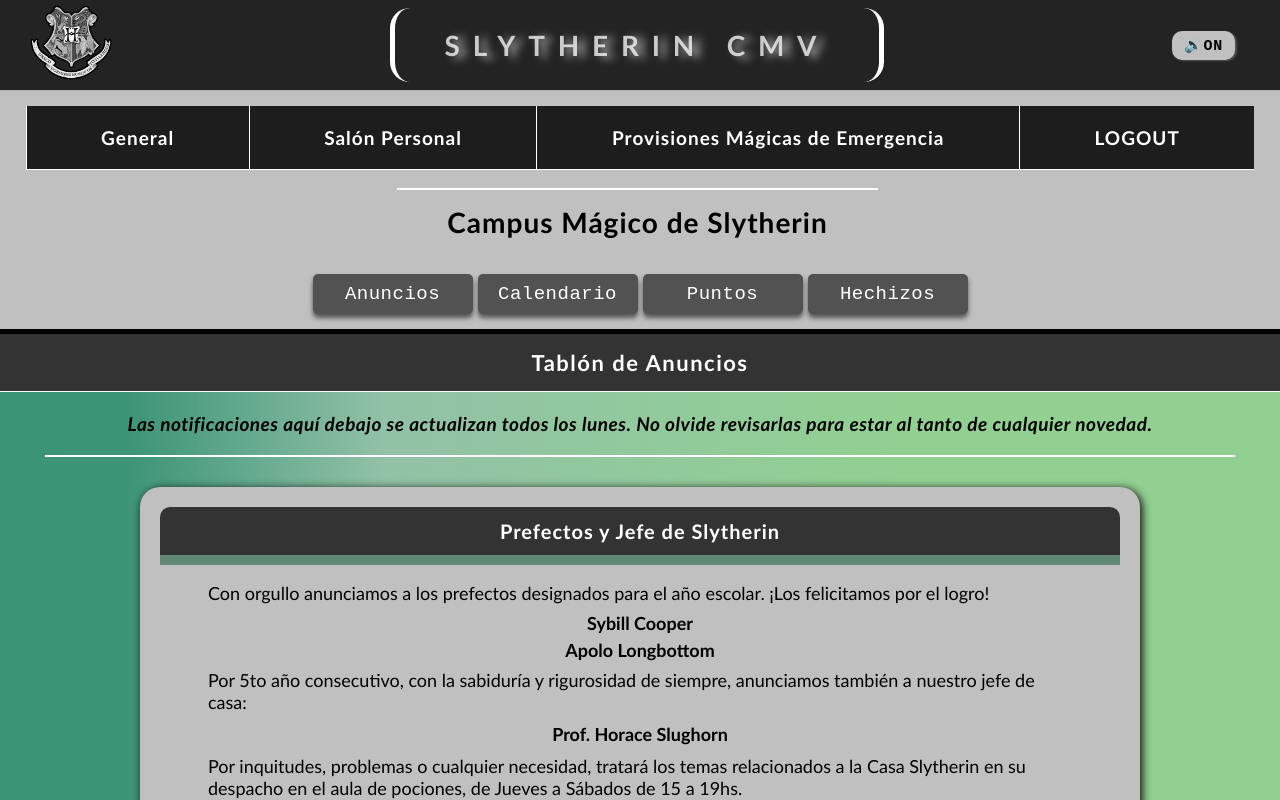
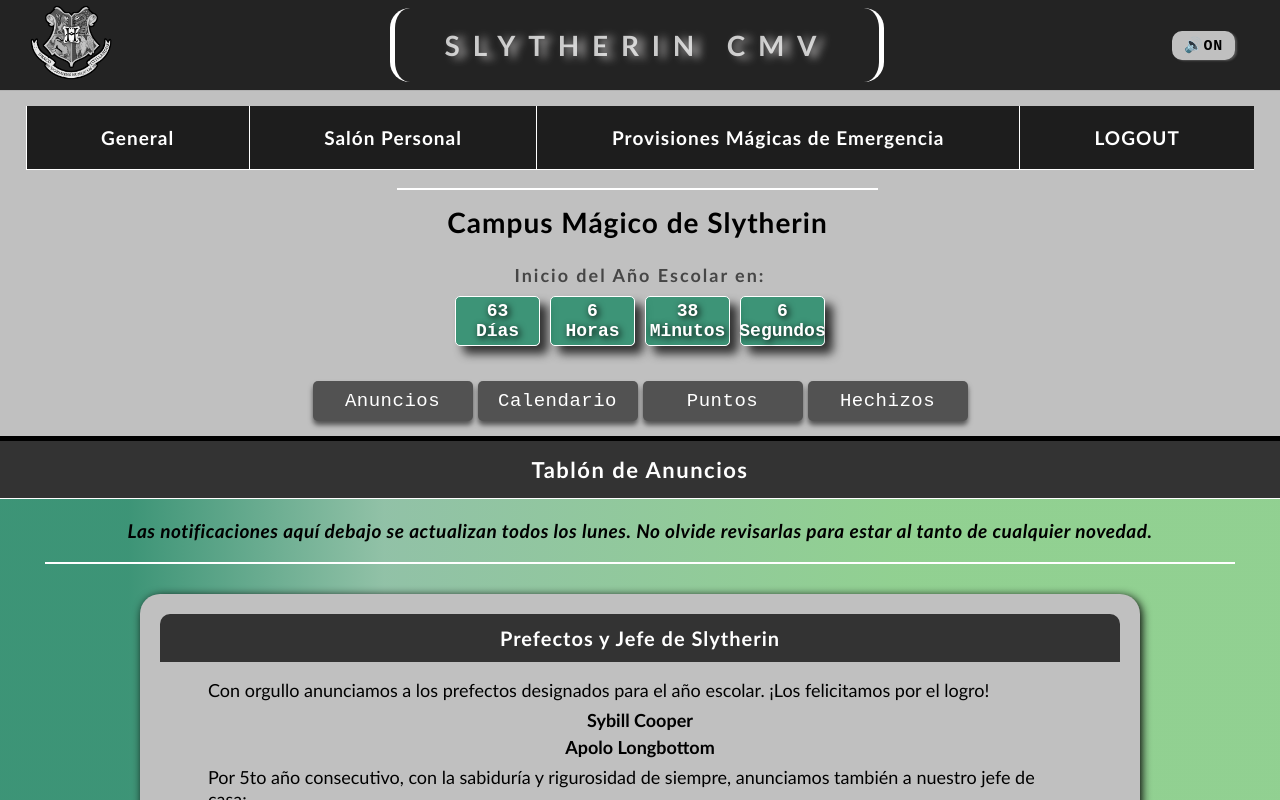
Before and after one commit to LauMFlores/slytherin-cmv, a Next.js app: page /general in a window 1280 px wide. Shown: the top 800 px of the page. Built offline with nearby package versions, Linux system fonts and the light colour scheme.

Commit message:
agrego cuenta regresiva

```diff
--- /dev/null
+++ b/app/componentes/CuentaRegresiva.tsx
@@ -0,0 +1,33 @@
+import React from 'react';
+import Countdown from 'react-countdown';
+import './estilos/cuentaRegresiva.css';
+
+export default function CuentaRegresiva() {
+  const fechaInicioEscolar = new Date('2023-09-05T08:00:00'); // Fecha de inicio
+
+  const renderer = ({ days, hours, minutes, seconds, completed }: any) => {
+    if (completed) {
+      return <div className="etiqueta">¡El año escolar ha comenzado!</div>;
+    }
+
+    return (
+      <div className="cuenta-regresiva">
+        <div className="etiqueta">
+          Inicio del Año Escolar en:
+        </div>
+        <div className="tiempo">
+          <p>{days} <br/> Días </p>
+          <p>{hours}<br/>Horas </p>
+          <p>{minutes}<br/> Minutos </p>
+          <p>{seconds}<br/> Segundos </p>
+        </div>
+      </div>
+    );
+  };
+
+  return (
+    <div className="cuenta-regresiva-container">
+      <Countdown date={fechaInicioEscolar} renderer={renderer} />
+    </div>
+  );
+}
--- /dev/null
+++ b/app/componentes/estilos/cuentaRegresiva.css
@@ -0,0 +1,51 @@
+.cuenta-regresiva {
+    max-width: 340px;
+    padding: 5px 0 20px;
+    margin: 0 auto;
+}
+
+.etiqueta {
+    padding-bottom: 10px;
+    letter-spacing: 1px;
+    font-weight: bold;
+    color: var(--verde-oscuro);
+    color: var(--gris-oscuro);
+}
+
+.tiempo {
+    display: flex;
+    align-items: center;
+    justify-content: center;
+    gap: 10px;
+    border-radius: 5px;
+}
+
+.tiempo p{
+    width: 85px;
+    height: 50px;
+    display: flex;
+    direction: column;
+    align-items: center;
+    justify-content: center;
+    font-weight: bold;
+    border-radius: 5px;
+    border: 1px solid var(--blanco);
+    box-shadow: 8px 8px 10px var(--gris-oscuro-2);
+    text-shadow: 2px 2px 7px var(--negro);
+    color: var(--blanco);
+    background-color: var(--verde-oscuro-2);
+    font-family: var(--font-family-2);
+}
+
+@media (min-width: 720px) {
+    .cuenta-regresiva { max-width: 500px; }
+
+    .etiqueta { letter-spacing: 2px; }
+
+    .tiempo span{
+        width: 120px;
+        height: 50px;
+        padding: 15px;
+        letter-spacing: 1px;
+    }
+}
--- a/app/general/estilos/anuncios.css
+++ b/app/general/estilos/anuncios.css
@@ -17,7 +17,7 @@
     letter-spacing: 1px;
     border-top-left-radius: 10px;
     border-top-right-radius: 10px;
-    border-bottom: 10px solid var(--verde-claro-opacidad-60);
+    /* border-bottom: 4px solid var(--verde-oscuro-2); */
     color: var(--blanco);
     background-color: var( --gris-oscuro-2);
     font-size: var(--font-size-3);
--- a/app/general/page.tsx
+++ b/app/general/page.tsx
@@ -7,6 +7,7 @@
 import Puntos from "./componentes/Puntos";
 import Trivia from "./componentes/Trivia";
 import data from "./data/data_calendario.json";
+import CuentaRegresiva from "../componentes/CuentaRegresiva";
 import "./styles.css";
 
 export default function General() {
@@ -21,6 +22,10 @@
     <Layout pageTitle={pageTitle}>
       <main className="campus">
         <div className="campus-contenedor">
+        <div className="cuenta-regresiva-contenedor">
+          <CuentaRegresiva/>
+        </div>
+
         <Botonera
             opciones={["anuncios", "calendario", "puntos","hechizos"]}
             contenedorActivo={contenedorActivo}
--- a/app/general/styles.css
+++ b/app/general/styles.css
@@ -32,6 +32,9 @@
     font-size: var(--font-size-4);
 }
 
+.cuenta-regresiva-contenedor {
+    background-color: silver;
+}
 .campus-descripcion {
     margin: 0 25px;
     padding-top:20px;
--- a/app/globals.css
+++ b/app/globals.css
@@ -11,7 +11,7 @@
 
  /* gradiente del sitio */
   --verde-gradiente: linear-gradient( to right,
-   #0f855dbd 10%,
+   rgba(15, 133, 93, 0.741) 10%,
    rgba(129, 194, 158, 0.741) 30%,
    #81d681bd 70%);
 
@@ -22,7 +22,7 @@
   /* --verde-medio: rgb(69, 115, 85); */
   --verde-medio: rgb(43, 129, 94);
   --verde-oscuro:rgb(43, 104, 65);
-  /* --verde-oscuro-1: rgb(15, 133, 94); */
+  --verde-oscuro-2: rgba(15, 133, 93, 0.741);
   --verde-oscuro-1: rgb(8, 95, 66);
   --verde-claro-opacidad-60: rgba(128, 194, 157, 0.6) ;
   /* --verde-medio-opacidad-65: rgba(3, 73, 27, 0.6); */
--- a/package.json
+++ b/package.json
@@ -12,8 +12,11 @@
     "@types/node": "20.3.3",
     "@types/react": "18.2.14",
     "@types/react-dom": "18.2.6",
+    "date-fns": "^2.30.0",
     "next": "13.4.7",
     "react": "18.2.0",
+    "react-countdown": "^2.3.5",
+    "react-countdown-circle-timer": "^3.2.1",
     "react-dom": "18.2.0",
     "typescript": "5.1.6"
   }
```
Also changed, not shown: 1 other file (tests, documents, lock files or other folders).
